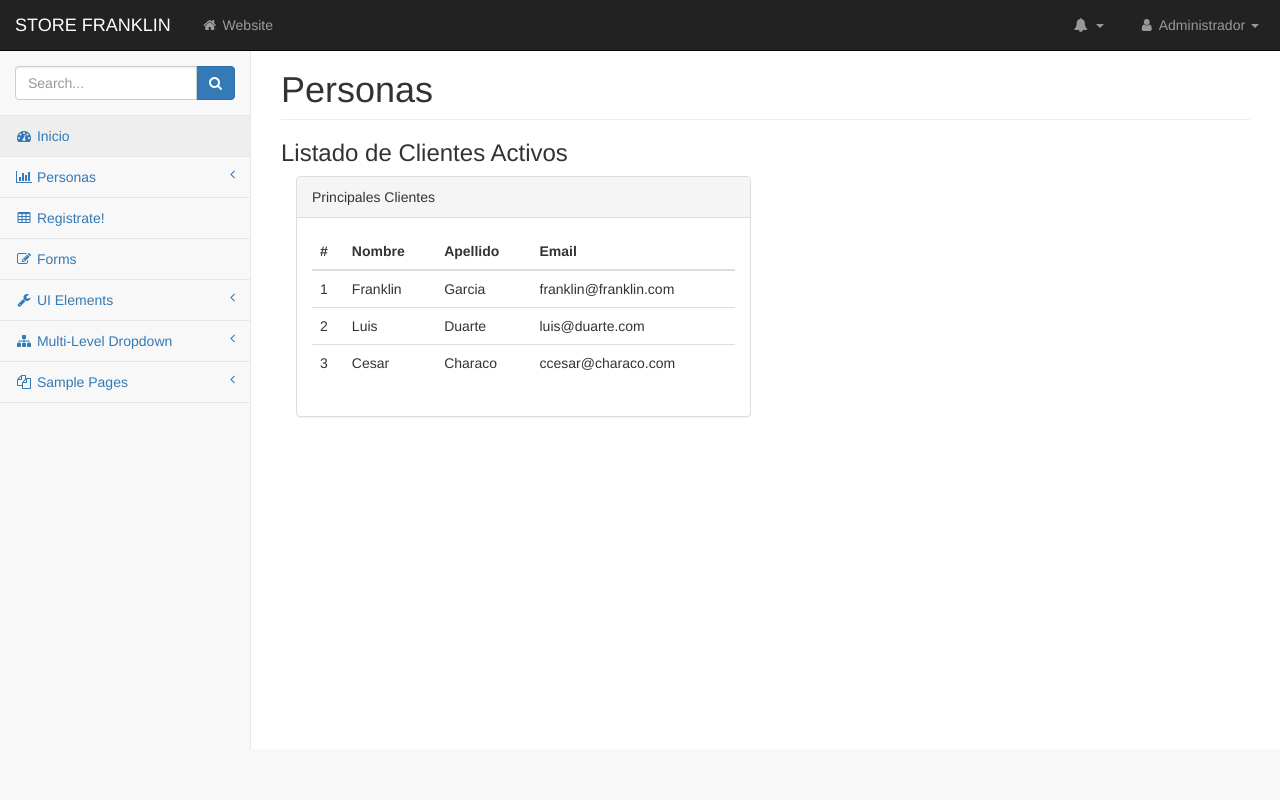
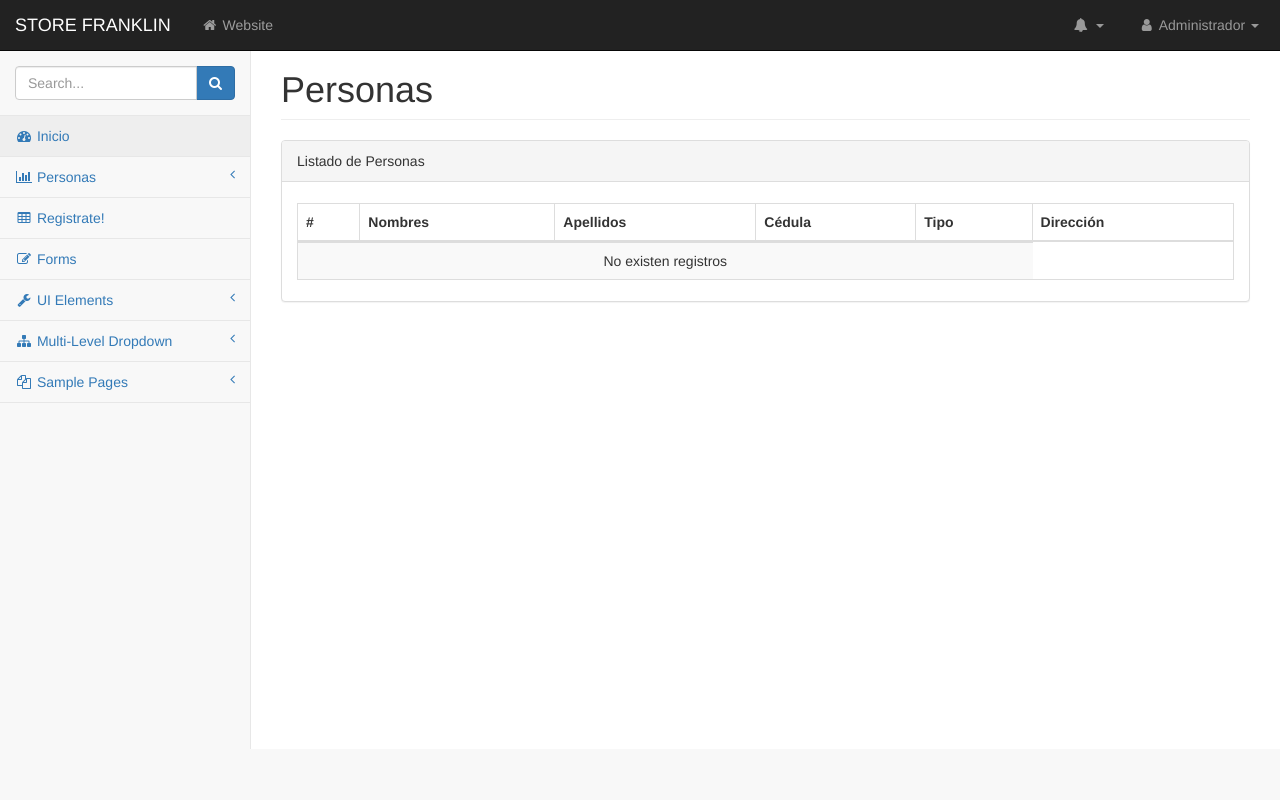
Before and after one commit to Franklinrgarciat/clasesonline, a PHP site: the page made by MiniProyecto/vistas/personas/index.php in a window 1280 px wide. Run offline with PHP 8.4, Linux system fonts and the light colour scheme.

Commit message:
index de personas

```diff
--- a/MiniProyecto/layouts/app-home.php
+++ b/MiniProyecto/layouts/app-home.php
@@ -2,6 +2,7 @@
 <html lang="en">
     <head>
         <?php include('app_home/css.php'); ?>
+        <?php include('modelos/clasedb.php'); ?>
     </head>
     <body>
 
--- a/MiniProyecto/layouts/app/css.php
+++ b/MiniProyecto/layouts/app/css.php
@@ -4,7 +4,7 @@
         <meta name="description" content="">
         <meta name="author" content="">
 
-        <title>Startmin - Bootstrap Admin Theme</title>
+        <title>STORE FRANKLIN</title>
 
         <!-- Bootstrap Core CSS -->
         <link href="../startmin-master/css/bootstrap.min.css" rel="stylesheet">
@@ -24,10 +24,15 @@
         <!-- Custom Fonts -->
         <link href="../startmin-master/css/font-awesome.min.css" rel="stylesheet" type="text/css">
 
-        <link href="estilos.css" rel="stylesheet" type="text/css">
+
         <!-- HTML5 Shim and Respond.js IE8 support of HTML5 elements and media queries -->
         <!-- WARNING: Respond.js doesn't work if you view the page via file:// -->
         <!--[if lt IE 9]>
         <script src="https://cdnjs.cloudflare.com/ajax/libs/html5shiv/3.7.3/html5shiv.min.js"></script>
         <script src="https://cdnjs.cloudflare.com/ajax/libs/respond.js/1.4.2/respond.min.js"></script>
         <![endif]-->
+        <!-- DataTables CSS -->
+        <link href="../startmin-master/css/dataTables/dataTables.bootstrap.css" rel="stylesheet">
+
+        <!-- DataTables Responsive CSS -->
+        <link href="../startmin-master/css/dataTables/dataTables.responsive.css" rel="stylesheet">
--- a/MiniProyecto/layouts/app/scripts.php
+++ b/MiniProyecto/layouts/app/scripts.php
@@ -14,3 +14,13 @@
 
         <!-- Custom Theme JavaScript -->
         <script src="../startmin-master/js/startmin.js"></script>
+        <!-- DataTables JavaScript -->
+        <script src="../startmin-master/js/dataTables/jquery.dataTables.min.js"></script>
+        <script src="../startmin-master/js/dataTables/dataTables.bootstrap.min.js"></script>
+        <script>
+            $(document).ready(function() {
+                $('#lista_personas').DataTable({
+                        responsive: true
+                });
+            });
+        </script>
--- a/MiniProyecto/vistas/personas/index.php
+++ b/MiniProyecto/vistas/personas/index.php
@@ -1,52 +1,56 @@
 <?php
 $namespace="Personas"; //para saber donde estas
 //contenido para saber que colocar
-$contenido = '<div class="row">
+extract($_REQUEST);
+$registros="";
+$personas=unserialize($personas);
+if ($filas>0) {
+    for ($i=0; $i < $filas; $i++) {
+        $num=$i+1;
+        $registros.="<tr>
+                        <td>".$num."</td>
+                        <td>".$personas[$i]['nombres']."</td>
+                        <td>".$personas[$i]['apellidos']."</td>
+                        <td>".$personas[$i]['cedula']."</td>
+                        <td>".$personas[$i]['tipo']."</td>
+                        <td>".$personas[$i]['direccion']."</td>
+                    </tr>";
+    }
+} else {
+
+    $registros="<tr>
+                    <td align='center' colspan='5'>No existen registros</td>
+                </tr>";
+}
+
+$contenido ='<div class="row">
                 <div class="col-lg-12">
                     <h1 class="page-header">Personas</h1>
-                    <div>
-                    	<h3>Listado de Clientes Activos</h3>
-                    </div>
                 </div>
                 <!-- /.col-lg-12 -->
             </div>
-
-<div class="col-lg-6">
+            <div class="row">
+                <div class="col-lg-12">
                     <div class="panel panel-default">
                         <div class="panel-heading">
-                                    Principales Clientes
+                            Listado de Personas
                         </div>
                         <!-- /.panel-heading -->
                         <div class="panel-body">
                             <div class="table-responsive">
-                                        <table class="table">
+                             <table  class="table table-striped table-bordered table-hover"  id="lista_personas">
                                     <thead>
                                         <tr>
                                             <th>#</th>
-                                                    <th>Nombre</th>
-                                                    <th>Apellido</th>
-                                                    <th>Email</th>
+                                            <th>Nombres</th>
+                                            <th>Apellidos</th>
+                                            <th>Cédula</th>
+                                            <th>Tipo</th>
+                                            <th>Dirección</th>
                                         </tr>
                                     </thead>
-                                            <tbody>
-                                                <tr>
-                                                    <td>1</td>
-                                                    <td>Franklin</td>
-                                                    <td>Garcia</td>
-                                                    <td>franklin@franklin.com</td>
-                                                </tr>
-                                                <tr>
-                                                    <td>2</td>
-                                                    <td>Luis</td>
-                                                    <td>Duarte</td>
-                                                    <td>luis@duarte.com</td>
-                                                </tr>
-                                                <tr>
-                                                    <td>3</td>
-                                                    <td>Cesar</td>
-                                                    <td>Characo</td>
-                                                    <td>ccesar@characo.com</td>
-                                                </tr>
+                                    <tbody>'.$registros.'
+
                                     </tbody>
                                 </table>
                             </div>
```
Also changed, not shown: MiniProyecto/controladores/PersonasController.php (+23 -2 lines), MiniProyecto/home.php (+86 -32 lines), MiniProyecto/layouts/app/estilos.css (deleted, +0 -8 lines), MiniProyecto/layouts/app_home/css.php (+6 -1 lines), MiniProyecto/layouts/app_home/scripts.php (+10 -0 lines), MiniProyecto/modelos/clasedb.php (added, +12 -0 lines). Lines whose indentation alone changed are shown as unchanged.
